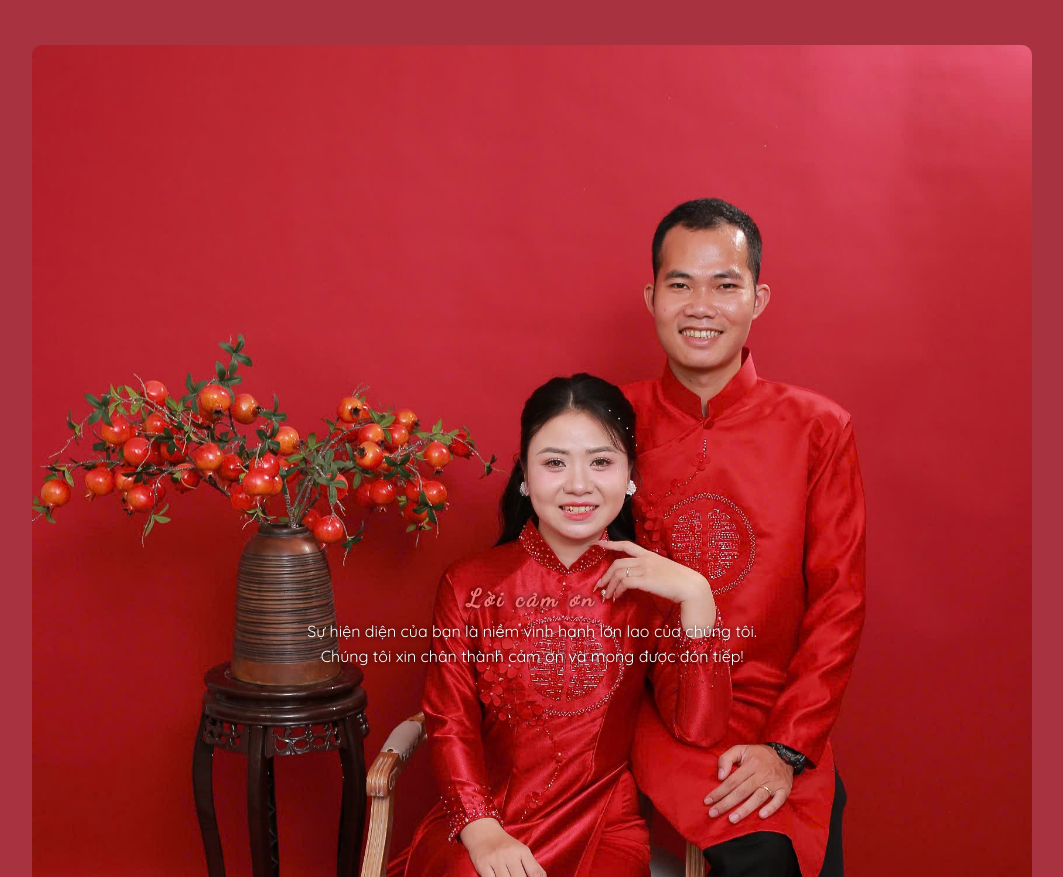
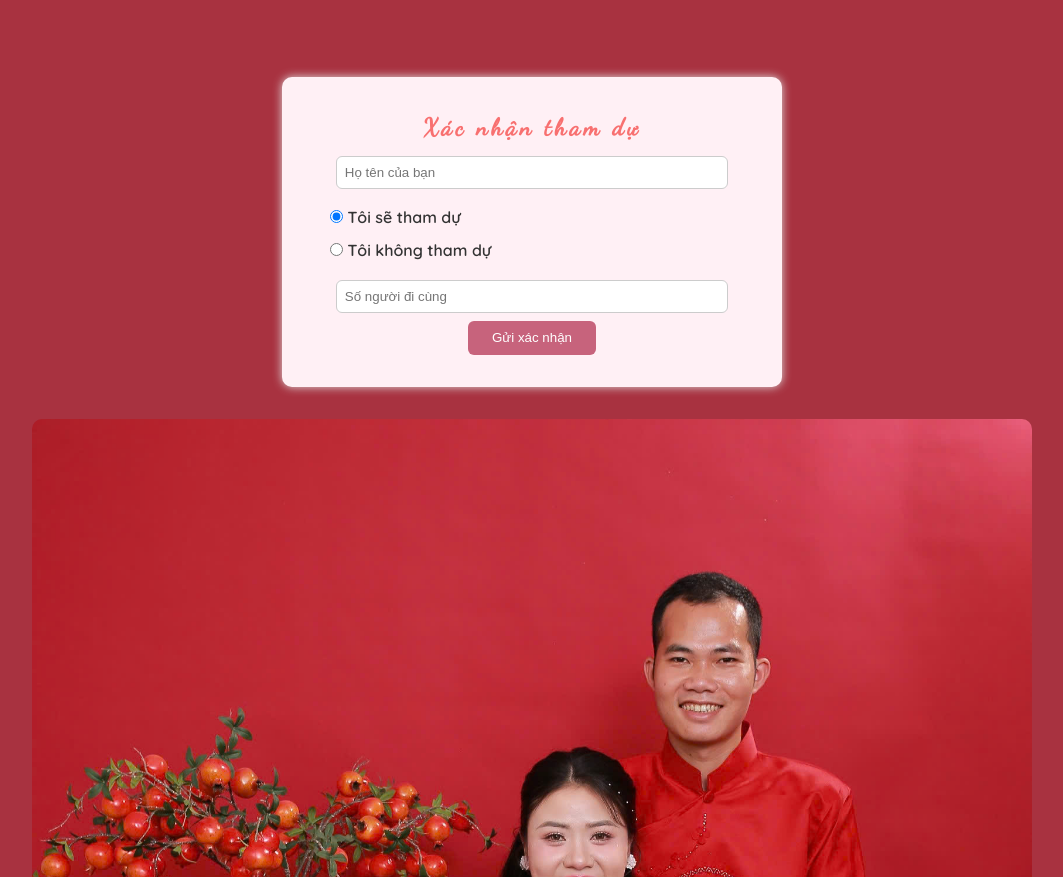
Before and after one commit to gacondihoc/thiepcuoi, a plain HTML site: page index.html in a window 1280 px wide. Shown: the part 5573-6450 px from the top of the page, without its empty margins (108-1171 px from the left). Drawn offline with Linux system fonts and the light colour scheme; files whose address does not match are found by name.

Commit message:
formxacnhan

```diff
--- a/index.html
+++ b/index.html
@@ -161,6 +161,28 @@
     <img src="./image/anh12.jpg" alt="Ảnh album">
   </section>
 
+  <!-- xác nhận đi hay không -->
+  <section class="rsvp">
+    <h2>Xác nhận tham dự</h2>
+    <form id="rsvpForm">
+      <input type="text" name="name" placeholder="Họ tên của bạn" required />
+      <div class="radio-button">
+        <label>
+          <input type="radio" name="attend" value="yes" checked /> Tôi sẽ tham dự
+        </label>
+        <label>
+          <input type="radio" name="attend" value="no" /> Tôi không tham dự
+        </label>
+      </div>
+
+      <input type="number" name="guestCount" min="0" placeholder="Số người đi cùng" />
+
+      <button type="submit">Gửi xác nhận</button>
+    </form>
+    <p id="rsvpMessage"></p>
+  </section>
+
+
 
 
   <section class="fade-in thanks">
--- a/main.js
+++ b/main.js
@@ -44,3 +44,37 @@ loveBtn.addEventListener('click', () => {
         }, 3000);
     }
 });
+
+const form = document.getElementById('rsvpForm');
+form.addEventListener('submit', async function (e) {
+    e.preventDefault();
+
+    const data = {
+        name: form.name.value.trim(),
+        attend: form.attend.value,
+        guestCount: form.guestCount.value || "0"
+    };
+
+    const sheetURL = "https://script.google.com/macros/s/AKfycbxL9GUtDOg1Dq095iMIFbLYFM1Ek8is7_jNwNMn-iOnKv7BrOpnLkNcL-3hycXNAMxVnw/exec"; // dán link Google Script của mày vào đây
+
+    try {
+        const res = await fetch(sheetURL, {
+            method: "POST",
+            body: JSON.stringify(data),
+            headers: {
+                "Content-Type": "application/json"
+            }
+        });
+
+        const result = await res.json();
+        if (result.result === "success") {
+            document.getElementById('rsvpMessage').textContent = "✅ Đã gửi thành công. Cảm ơn bạn!";
+            form.reset();
+        } else {
+            throw new Error("Lỗi phản hồi");
+        }
+    } catch (err) {
+        document.getElementById('rsvpMessage').textContent = "❌ Có lỗi xảy ra. Vui lòng thử lại.";
+        console.error(err);
+    }
+});
--- a/style.css
+++ b/style.css
@@ -200,6 +200,50 @@
       background: #b44c67;
   }
 
+  /* ====================form xác nhận========================== */
+  .rsvp {
+      background: #fff0f5;
+      padding: 2rem;
+      margin: 2rem auto;
+      max-width: 500px;
+      border-radius: 10px;
+      box-shadow: 0 0 10px #ddd;
+      text-align: center;
+  }
+
+  .rsvp input[type="text"],
+  .rsvp input[type="number"] {
+      width: 90%;
+      padding: 0.5rem;
+      margin: 0.5rem 0;
+      border: 1px solid #ccc;
+      border-radius: 6px;
+  }
+
+  .rsvp label {
+      display: block;
+      margin: 0.5rem 0;
+      font-weight: bold;
+      color: #333;
+  }
+
+  .radio-button {
+      margin-left: 1rem;
+      justify-items: left;
+  }
+
+  .rsvp button {
+      padding: 0.6rem 1.5rem;
+      background: #c7637c;
+      color: white;
+      border: none;
+      border-radius: 6px;
+      cursor: pointer;
+  }
+
+  .rsvp button:hover {
+      background: #b44c67;
+  }
 
   .thanks {
       background: url('./image/anh13.jpg') center 30% / cover no-repeat;
```
